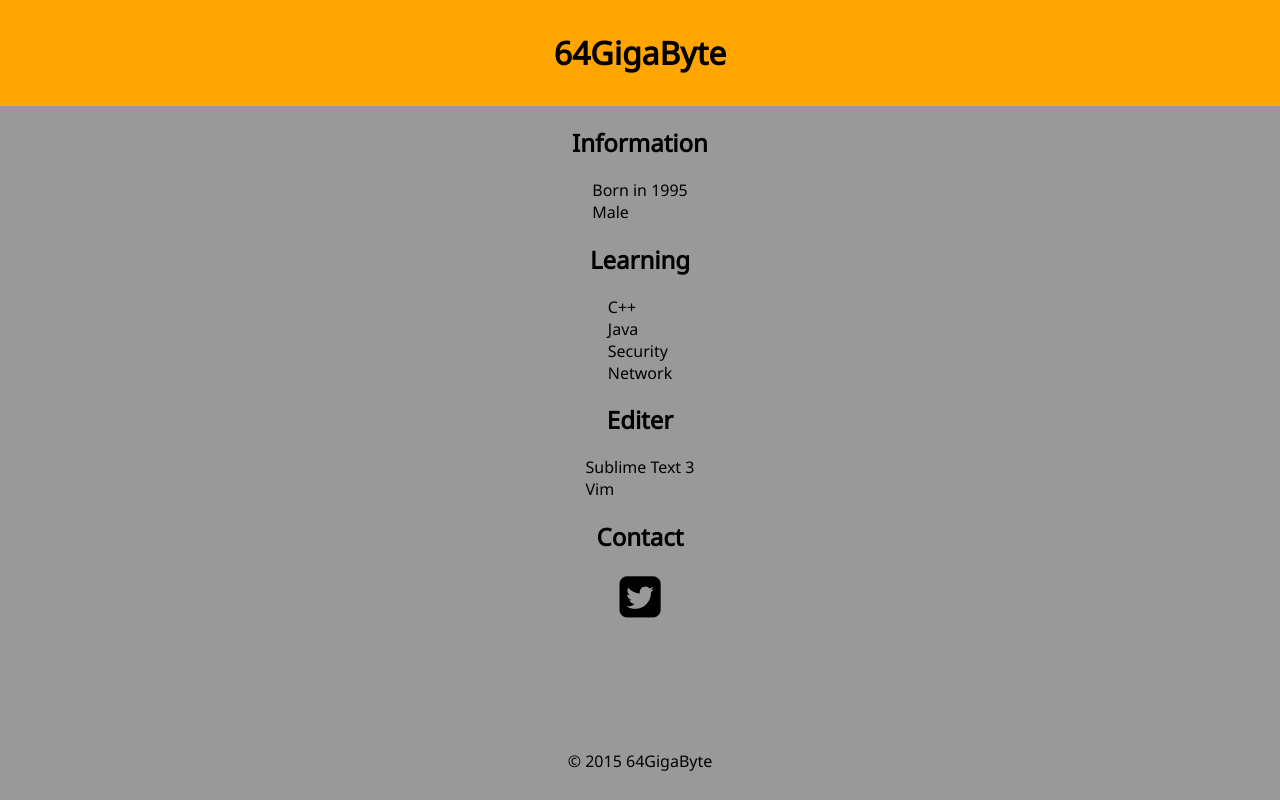
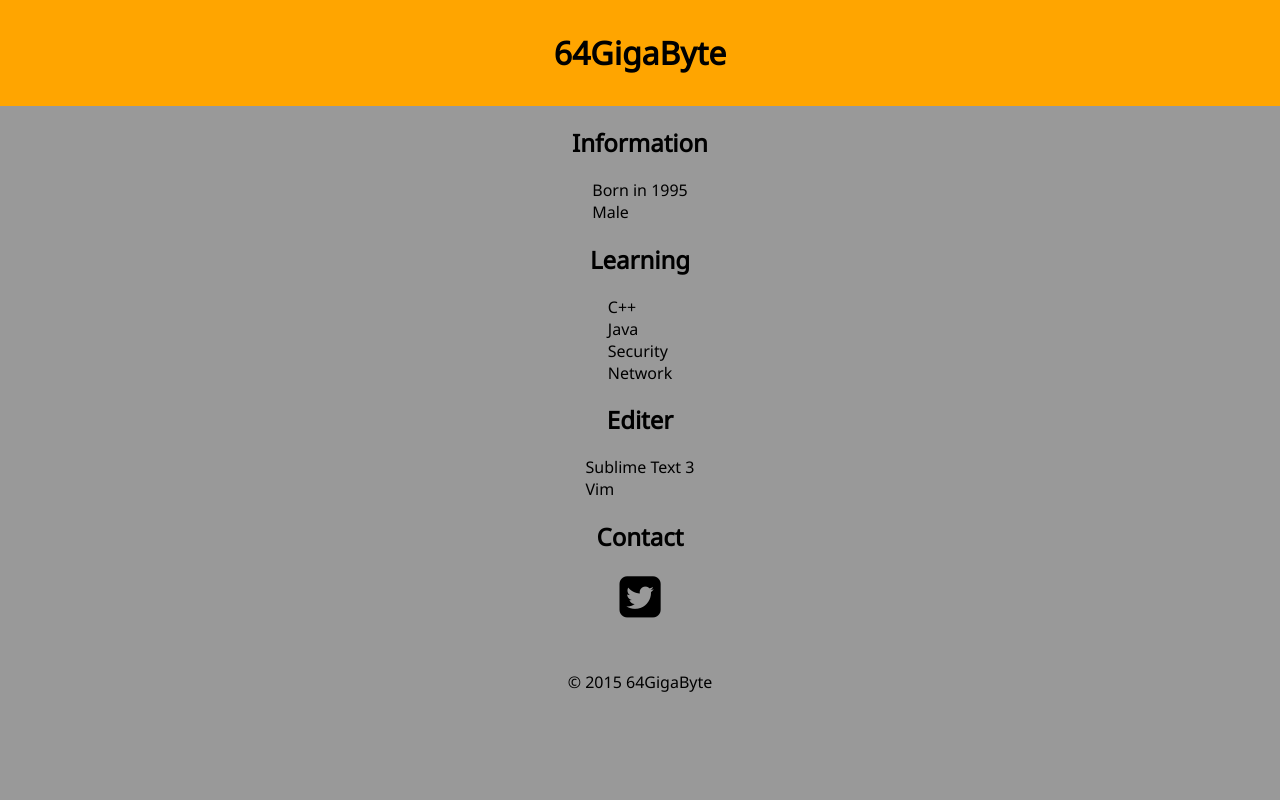
Before and after one commit to 64gigabyte/64gigabyte.github.io, a plain HTML site: page index.html in a window 1280 px wide. Drawn offline with Linux system fonts and the light colour scheme.

Commit message:
Update port.css

```diff
--- a/port.css
+++ b/port.css
@@ -29,9 +29,6 @@ p{
 a:link { color: black; }
 a:visited { color: black; }
 a:hover{ color: #404040;}
-#footer{
-	position: absolute;
-	bottom:0;
-	width: 100%;
-	height:50px;
+footer{
+	margin-top:50px;
 }
```
